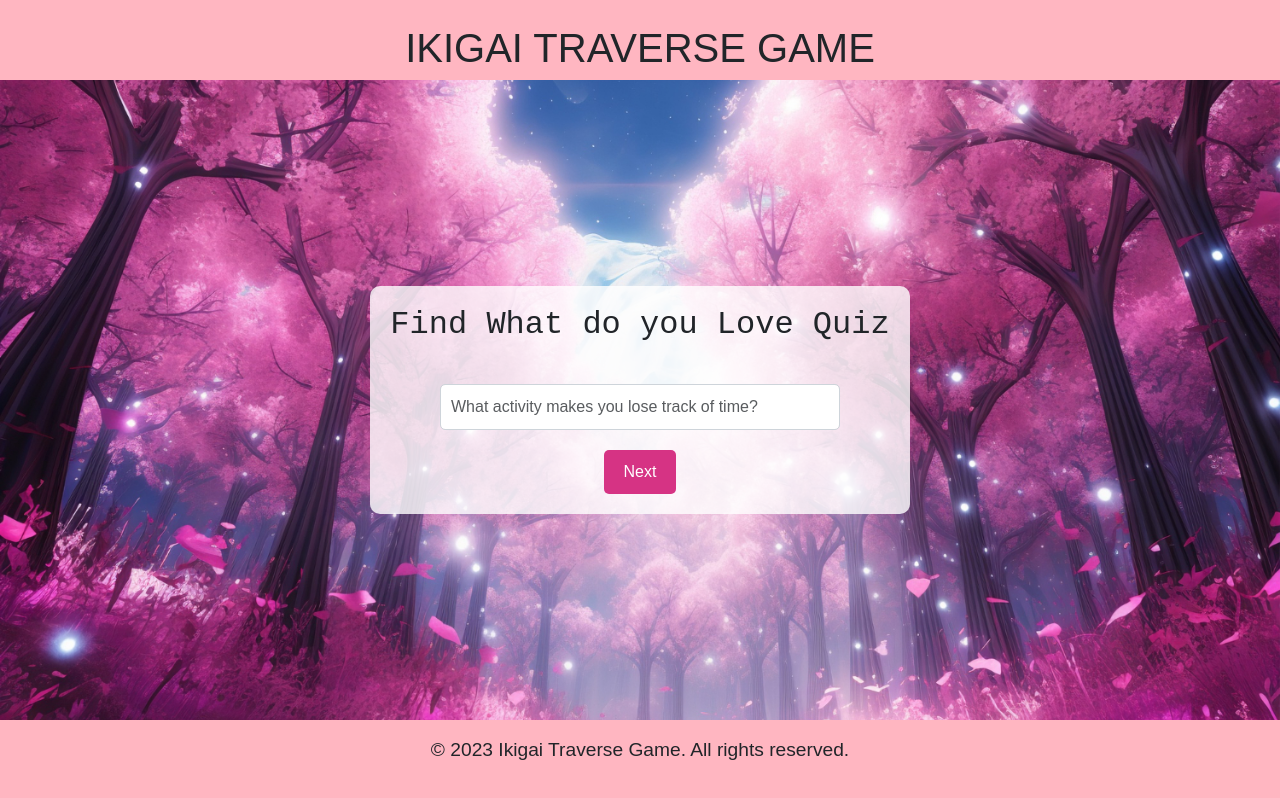
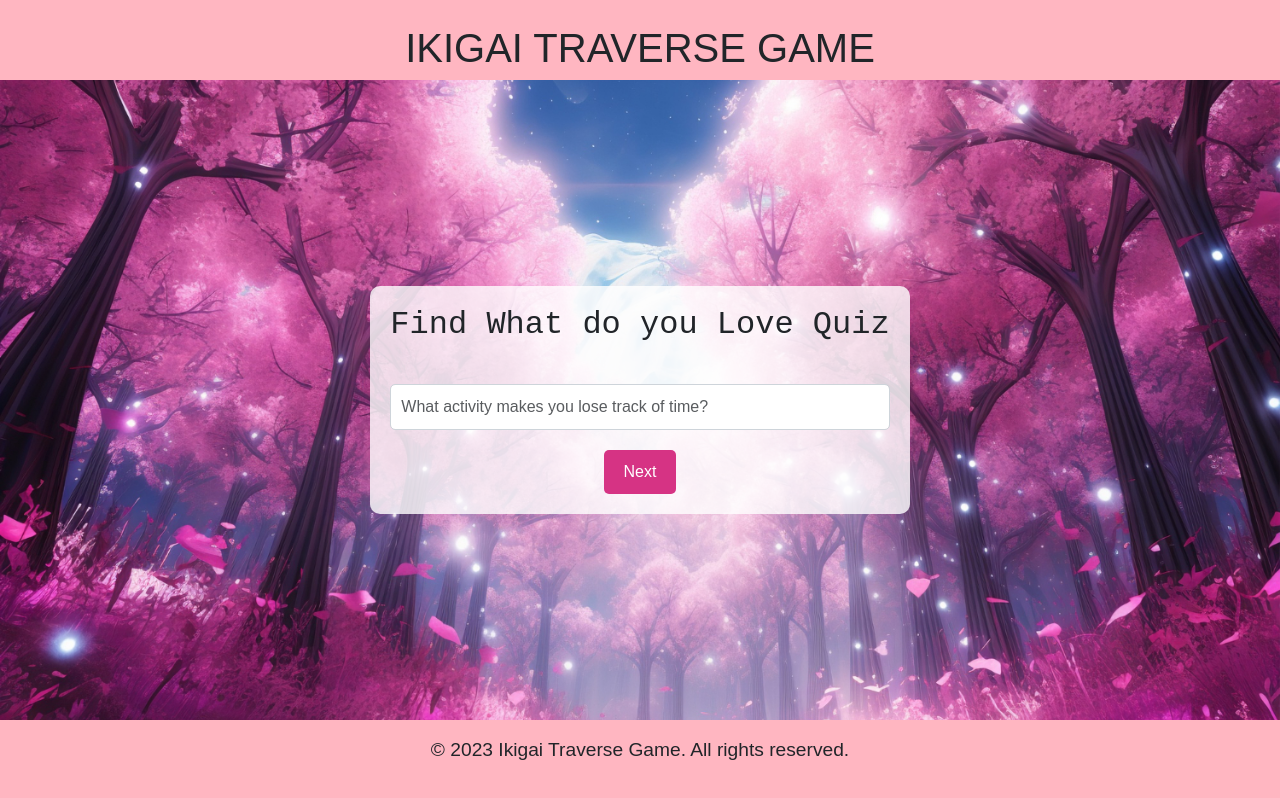
Before and after one commit to Code-Institute-Submissions/Ikigai-traverse, a website: page src/core/love-quiz-component/love-quiz.html in a window 1280 px wide. Drawn offline with nearby package versions, Linux system fonts and the light colour scheme.

Commit message:
Adjust form width

```diff
--- a/src/core/love-quiz-component/love-quiz.css
+++ b/src/core/love-quiz-component/love-quiz.css
@@ -23,7 +23,9 @@ body {
     border-radius: 5px;
     padding: 10px;
     font-size: 16px;
-    min-width: 400px;
+}
+#love-quiz{
+    width:100%
 }
 h2{
     text-align: center;
```
